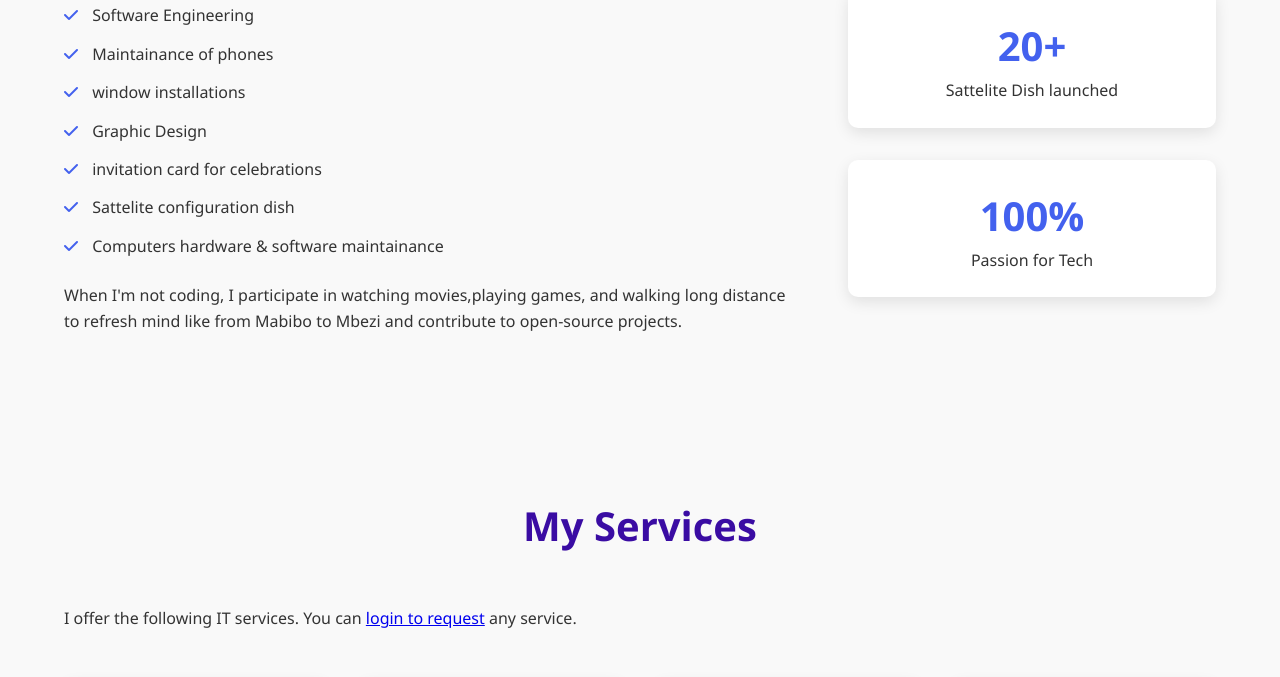
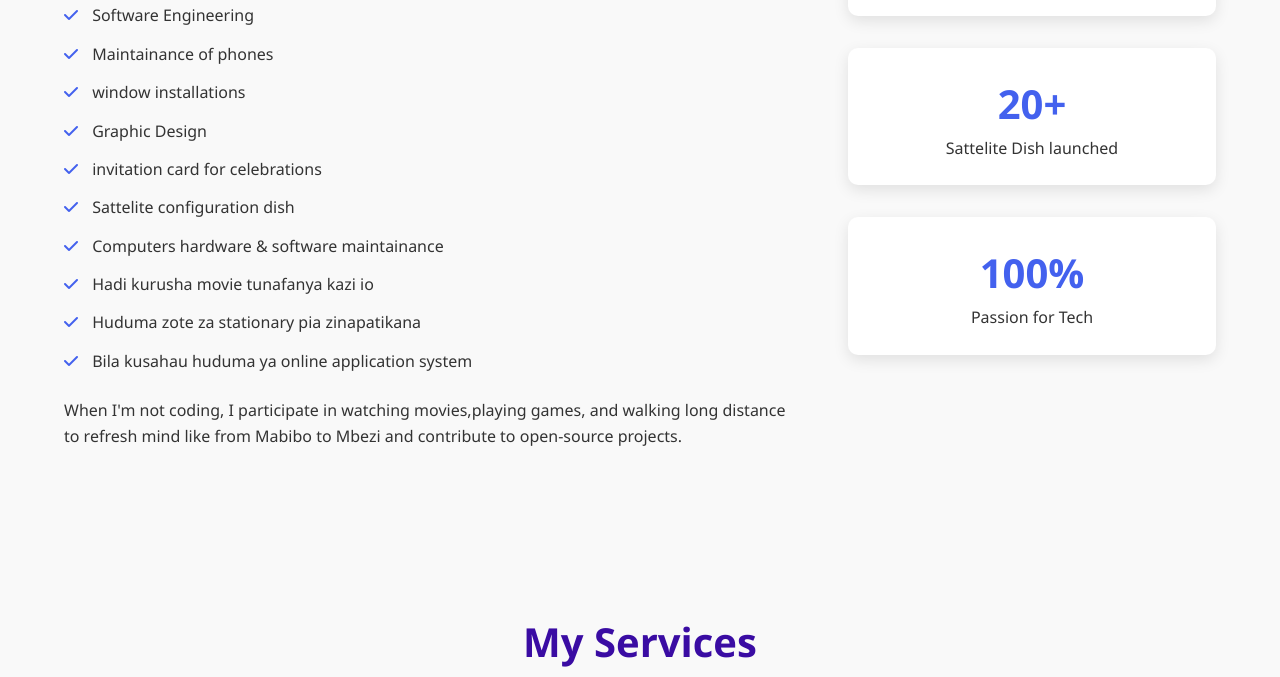
Before and after one commit to Zachriss/service, a plain HTML site: page index.html in a window 1280 px wide. Shown: the part 1207-1884 px from the top of the page. Drawn offline with Linux system fonts and the light colour scheme.

Commit message:
Update index.html

```diff
--- a/index.html
+++ b/index.html
@@ -1,4 +1,5 @@
 <!DOCTYPE html>
+
 <html lang="en">
 <head>
     <meta charset="UTF-8">
@@ -55,6 +56,9 @@
                     <li><i class="fas fa-check"></i> invitation card for celebrations</li>
                     <li><i class="fas fa-check"></i> Sattelite configuration dish</li>
                     <li><i class="fas fa-check"></i> Computers hardware & software maintainance</li>
+                    <li><i class="fas fa-check"></i> Hadi kurusha movie tunafanya kazi io</li>
+                    <li><i class="fas fa-check"></i> Huduma zote za stationary pia zinapatikana </li>
+                    <li><i class="fas fa-check"></i> Bila kusahau huduma ya online application system</li>
 
                 </ul>
                 <p>When I'm not coding, I participate in watching movies,playing games, and walking long distance to refresh mind like from Mabibo to Mbezi and contribute to open-source projects.</p>
@@ -168,4 +172,5 @@
 
     <script src="script.js"></script>
 </body>
+
 </html>
```
